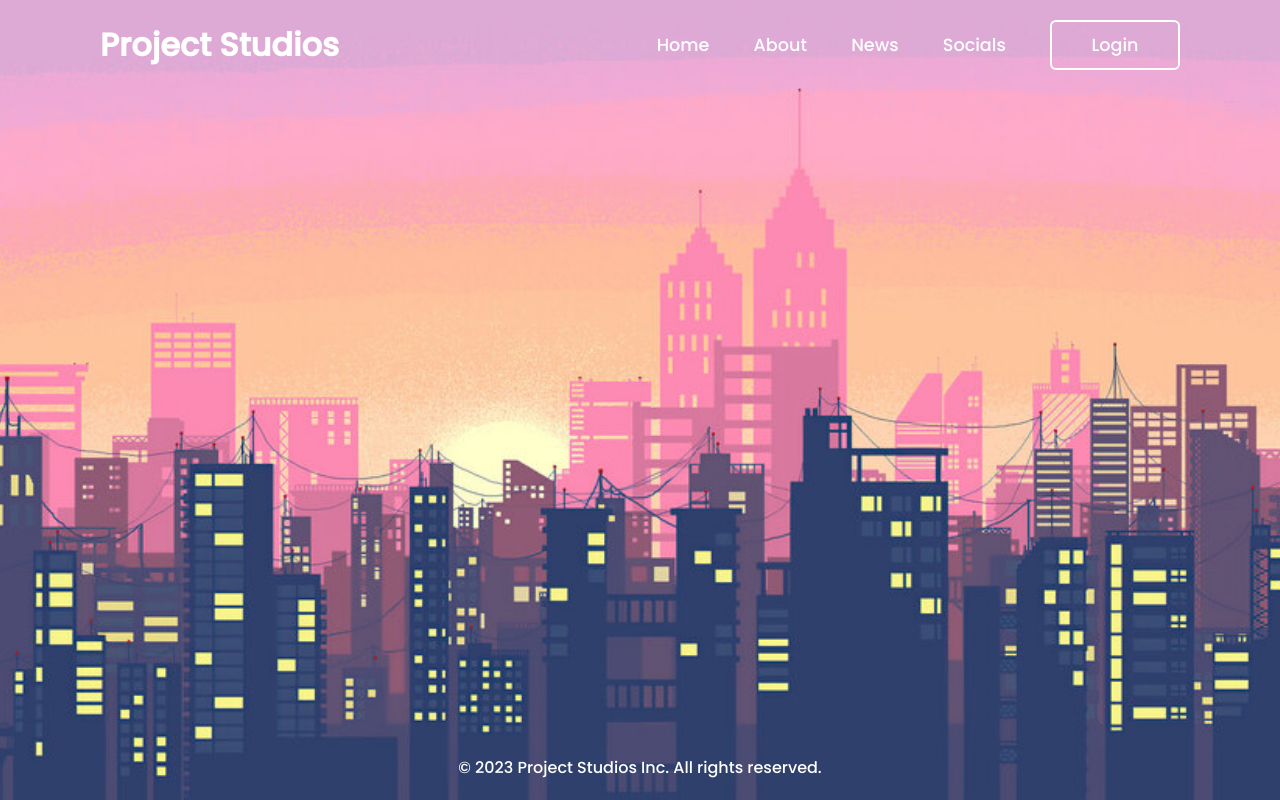
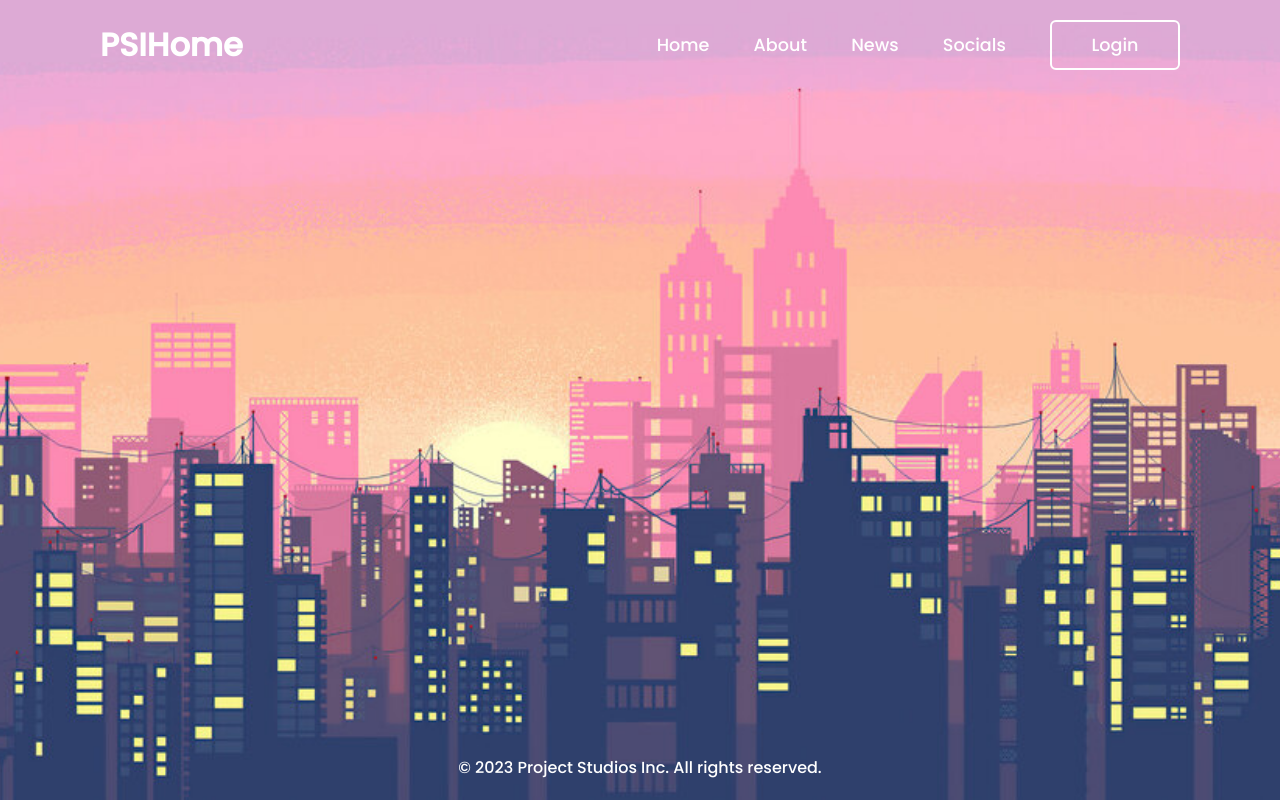
Before and after one commit to AlexSucksAtCoding/PSI-Test-Site, a plain HTML site: page index.html in a window 1280 px wide. Drawn offline with nearby package versions, Linux system fonts and the light colour scheme.

Commit message:
index.html

```diff
--- a/index.html
+++ b/index.html
@@ -36,7 +36,7 @@
     </div>
 
     <header>
-        <h2 class="logo">Project Studios</h2>
+        <h2 class="logo">PSIHome</h2>
         <nav class="navigation">
             <a href="index.html">Home</a>
             <a href="About PSIRoblox.html">About</a>
```
